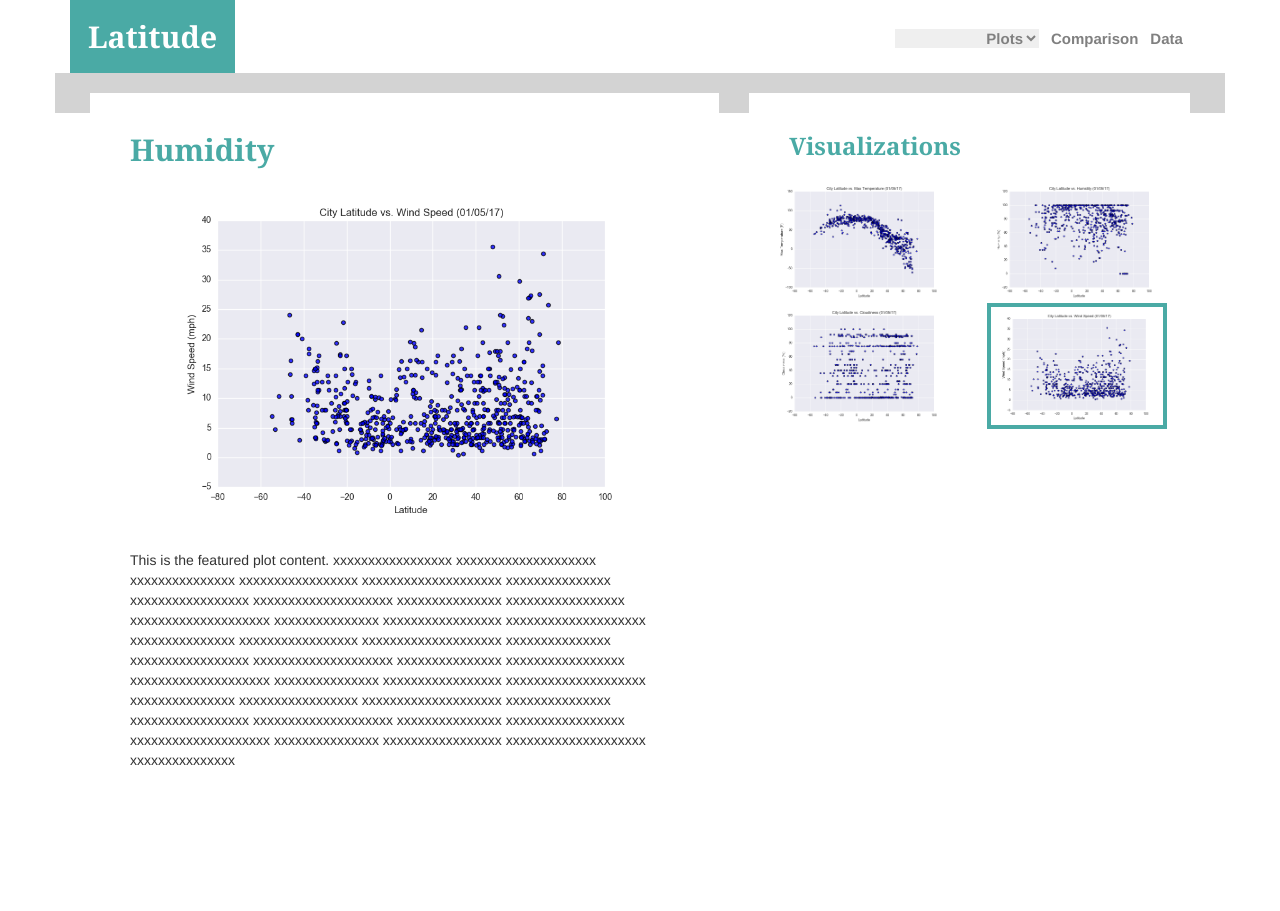
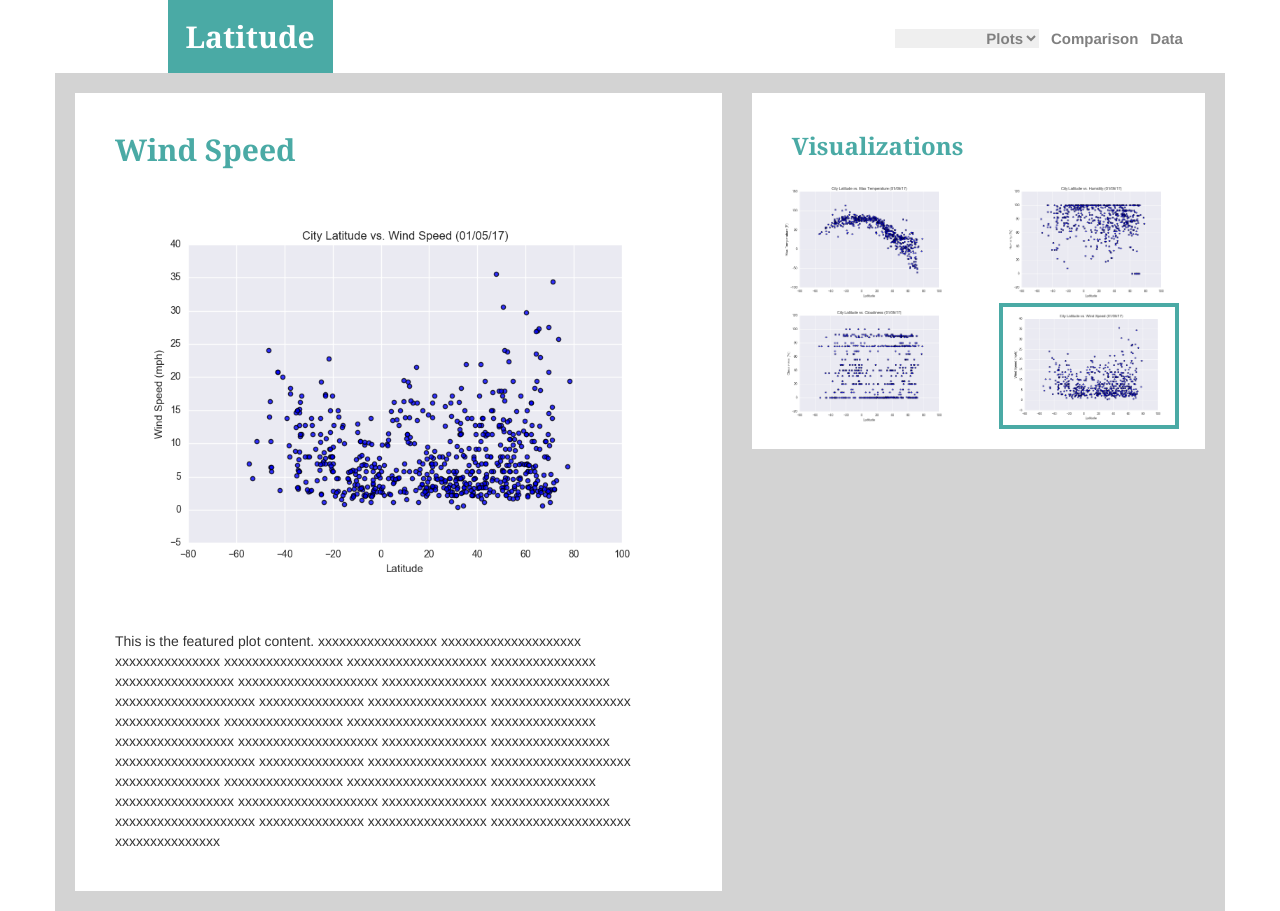
Before and after one commit to daddyjab/PythonAssignments, a plain HTML site: page Latitude/vis_wind.html in a window 1280 px wide. Before the commit the page ends 810 px from the top, so only its background shows below. Drawn offline with nearby package versions, Linux system fonts and the light colour scheme.

Commit message:
Finished main page, comparison, 4xfocus pages.  Next: Data page

```diff
--- a/Latitude/style-jb.css
+++ b/Latitude/style-jb.css
@@ -102,8 +102,9 @@
 
 .featured_content .plot_focus img {
   display:block;
-  width:500px;
-  margin:auto;
+  width:600px;
+  padding: 20px;
+  margin:0px auto;
 }
 
 
--- a/Latitude/vis_wind.html
+++ b/Latitude/vis_wind.html
@@ -16,15 +16,18 @@
   <div class="container">
     <div class="row align-items-center">
 
+      <div class="col-md-12">
+        <div class="row">
+
           <div class="page_heading">
 
-        <div class="col-md-2">
+            <div class="col-md-2 col-md-offset-1">
               <div class="header">
                 <h1>Latitude</h1>
               </div>
             </div>
 
-        <div class="col-md-4 col-md-offset-6">
+            <div class="col-md-4 col-md-offset-5">
               <div class="navbar">
                 <ul>
                   <li>
@@ -43,14 +46,23 @@
             </div>
 
           </div>
+
+        </div>
+      </div>
+
     </div>
 
     <div class="row">
+      <div class="col-md-12">
+        <div class="row">
+
           <div class="overall_content">
+            <div class="row">
+
               <div class="col-md-7">
                 <div class="featured_content">
                   <!-- This is the feature plot and associated text -->
-            <h1>Humidity</h1>
+                  <h1>Wind Speed</h1>
                   <div class="plot_focus">
                     <a href="Resources/Fig4_Lat_vs_Wind.png">
                       <img src="Resources/Fig4_Lat_vs_Wind.png">
@@ -113,6 +125,11 @@
 
                 </div>
               </div>
+
+            </div>
+          </div>
+
+        </div>
       </div>
     </div>
 
```
Also changed, not shown: Latitude/index.html (+1 -1 lines), Latitude/vis_cloud.html (+19 -2 lines), Latitude/vis_compare.html (+4 -0 lines), Latitude/vis_humid.html (+19 -2 lines), Latitude/vis_temp.html (+19 -2 lines). Lines whose indentation alone changed are shown as unchanged.
